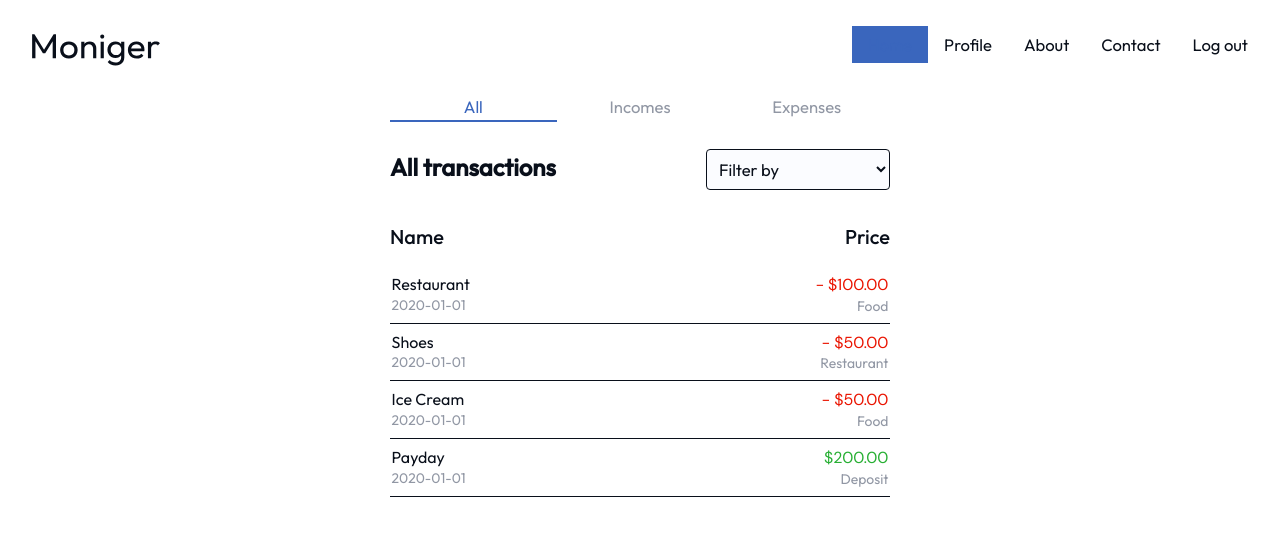
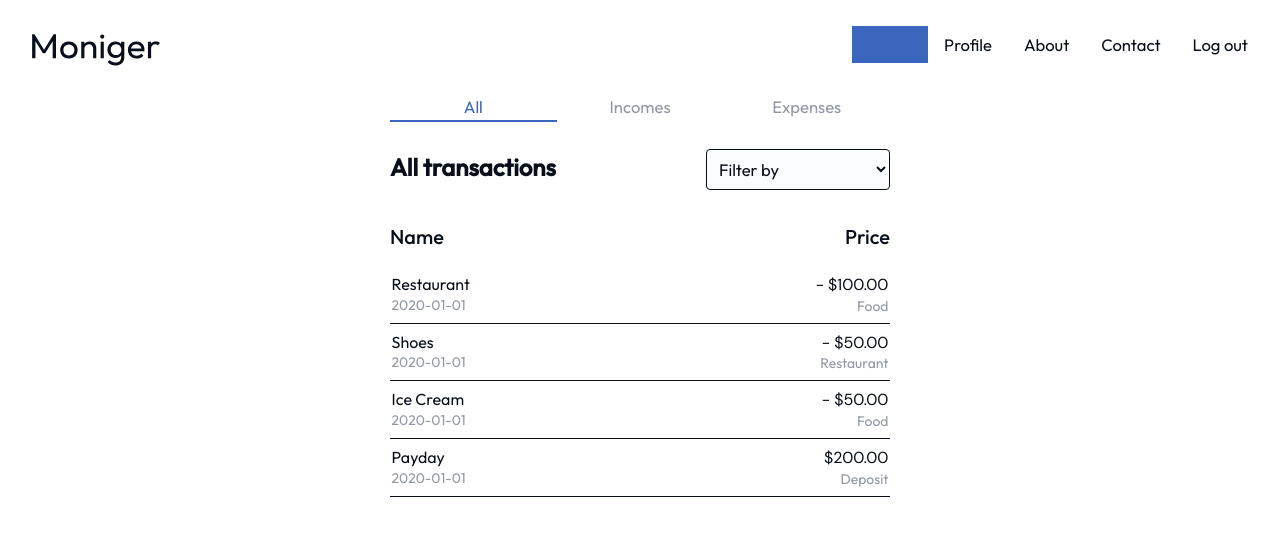
Before and after one commit to JonMenez/alkemy-challange-js, a React (Vite) app in the folder frontend/: page /all-transactions in a window 1280 px wide. Shown: the top 536 px of the page. Built offline with nearby package versions, Linux system fonts and the light colour scheme.

Commit message:
[UPDATE] classes to lowercase

```diff
--- a/frontend/src/styles/cardTransaction.scss
+++ b/frontend/src/styles/cardTransaction.scss
@@ -29,10 +29,10 @@
     }
 }
 
-.Income {
+.Incomes {
     color: $color-income;
 }
 
-.Expense {
+.Expenses {
     color: $color-expense;
 }
```
